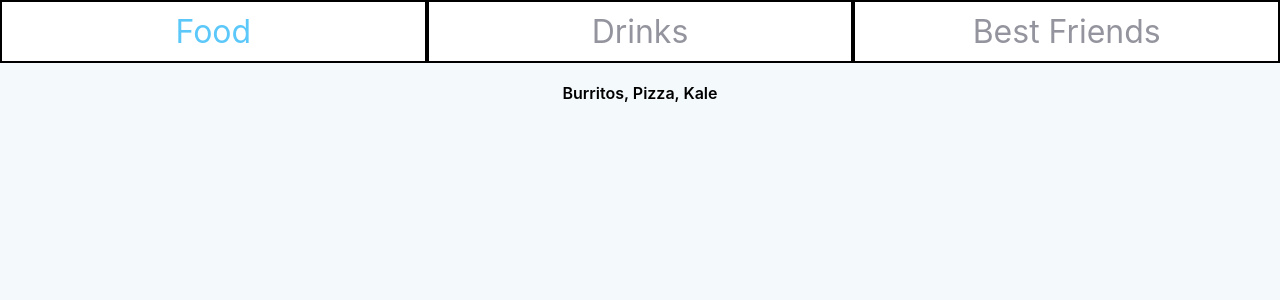
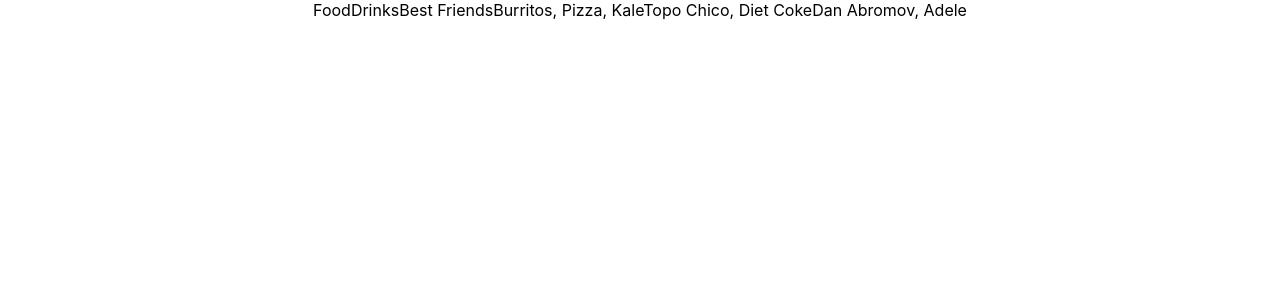
Before and after one commit to GKhalsa/compound-components, a React (Create React App) app: page / in a window 1280 px wide. Shown: the top 300 px of the page. Built offline with nearby package versions, Linux system fonts and the light colour scheme.

Commit message:
breakout components

```diff
--- a/src/App.js
+++ b/src/App.js
@@ -1,39 +1,75 @@
-import React, {Component} from 'react';
+import React, {Component, createContext} from 'react';
 import './App.css';
 
+
+// class Tabs extends Component {
+//
+//     state = {
+//         activeIndex: 0
+//     };
+//
+//     changeActiveIndex = (index) => {
+//         this.setState({activeIndex: index})
+//     };
+//
+//     render(){
+//         return (
+//             <div className="tabs__container">
+//
+//                 <div className="tabs">
+//                     {this.props.data.map((data, index) => {
+//                         return (
+//                             <div className={this.state.activeIndex === index ? "tab active": "tab"} key={index} onClick={() => this.changeActiveIndex(index)}>
+//                                 {data.label}
+//                             </div>
+//                         )
+//                     })}
+//                 </div>
+//
+//                 <div className="tabs__content">
+//                     {this.props.data[this.state.activeIndex].content}
+//                 </div>
+//
+//             </div>
+//         )
+//     }
+//
+// }
 
 class Tabs extends Component {
 
     state = {
-        activeIndex: 0
-    };
-
-    changeActiveIndex = (index) => {
-        this.setState({activeIndex: index})
+        activeIndex: null,
+        changeActiveIndex: (activeIndex) => this.setState({activeIndex})
     };
 
     render(){
-        return (
-            <div className="tabs__container">
+        return this.props.children
+    }
+}
 
-                <div className="tabs">
-                    {this.props.data.map((data, index) => {
-                        return (
-                            <div className={this.state.activeIndex === index ? "tab active": "tab"} key={index} onClick={() => this.changeActiveIndex(index)}>
-                                {data.label}
-                            </div>
-                        )
-                    })}
-                </div>
+class TabList extends Component {
+    render(){
+        return this.props.children
+    }
+}
 
-                <div className="tabs__content">
-                    {this.props.data[this.state.activeIndex].content}
-                </div>
+class Tab extends Component {
+    render(){
+        return this.props.children
+    }
+}
 
-            </div>
-        )
+class TabPanel extends Component {
+    render(){
+        return this.props.children
     }
+}
 
+class Panel extends  Component {
+    render(){
+        return this.props.children
+    }
 }
 
 class App extends Component {
@@ -41,15 +77,23 @@
 
     render() {
 
-        const tabData = [
-            {label: "Food", content: "Burritos, Pizza, Kale"},
-            {label: "Drinks", content: "Topo Chico, Diet Coke"},
-            {label: "Best Friends", content: "Dan Abromov, Adele"}
-        ];
-
         return (
             <div className="App">
-                <Tabs data={tabData}/>
+                <Tabs>
+
+                    <TabList>
+                        <Tab>Food</Tab>
+                        <Tab>Drinks</Tab>
+                        <Tab>Best Friends</Tab>
+                    </TabList>
+
+                    <TabPanel>
+                        <Panel>Burritos, Pizza, Kale</Panel>
+                        <Panel>Topo Chico, Diet Coke</Panel>
+                        <Panel>Dan Abromov, Adele</Panel>
+                    </TabPanel>
+
+                </Tabs>
             </div>
         );
     }
```
